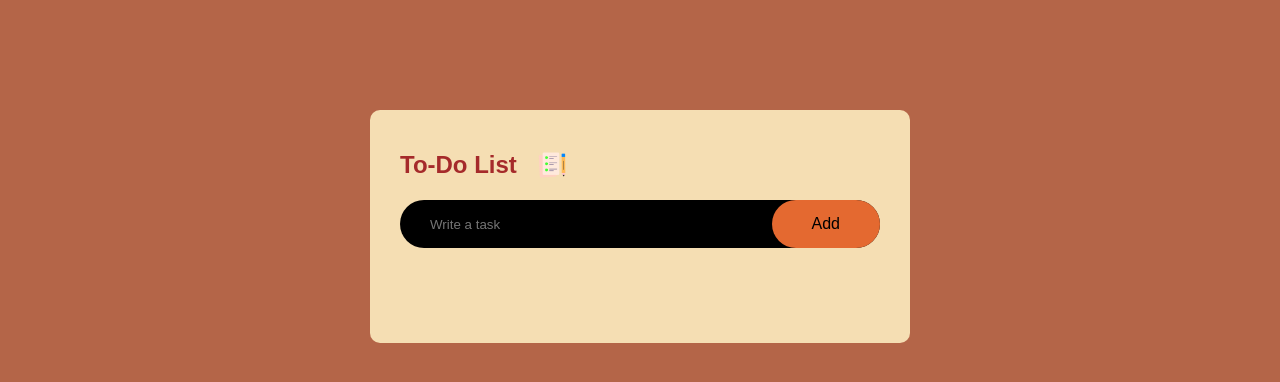
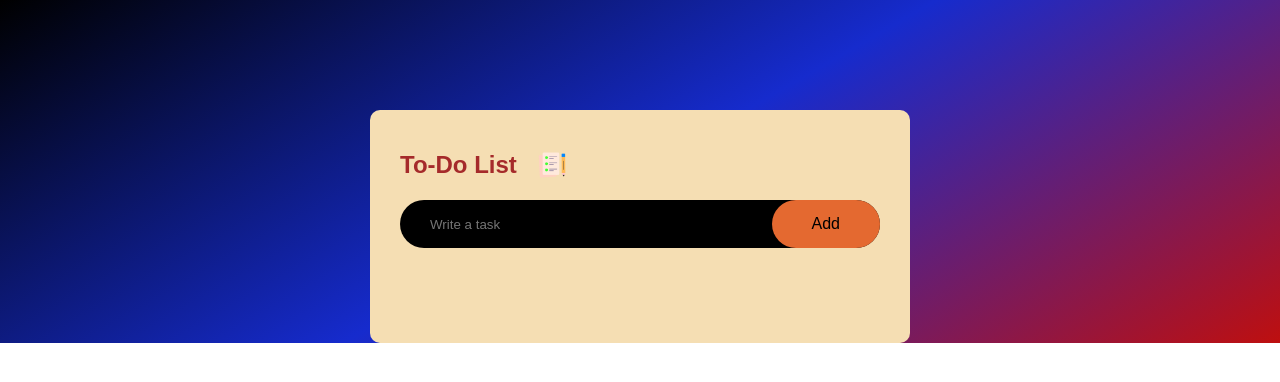
Before and after one commit to Prajjawal-Sharma/To-Do-List, a plain HTML site: page index.html in a window 1280 px wide. Drawn offline with Linux system fonts and the light colour scheme.

Commit message:
added gradient

```diff
--- a/style.css
+++ b/style.css
@@ -9,12 +9,12 @@ html,body{
 
 }
 body{
-    background-color: #b46548;
+    /* background-color: #b46548; */
     /* background: linear-gradient(150deg,black,rgb(22, 43, 205),rgb(190, 15, 15)); */
 }
 .container{
     width:100%;
-    /* background: linear-gradient(150deg,black,rgb(22, 43, 205),rgb(190, 15, 15)); */
+    background: linear-gradient(150deg,black,rgb(22, 43, 205),rgb(190, 15, 15));
     padding-top:10px;
 }
 .todo{
```
